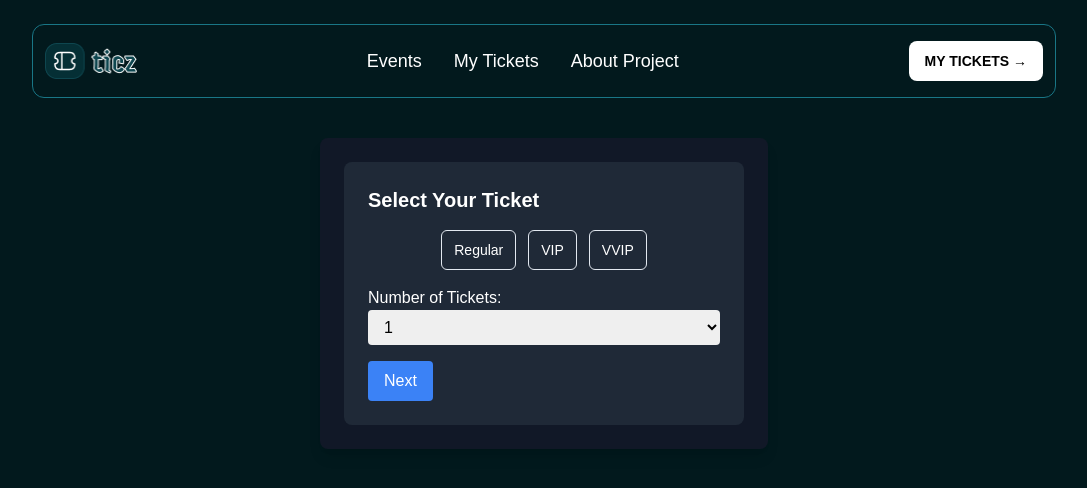
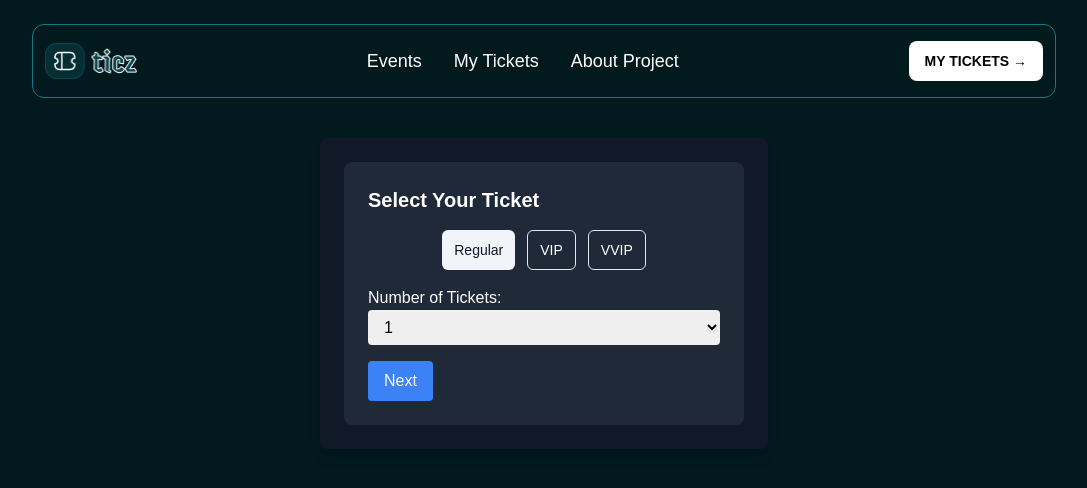
Before and after one commit to ismailoni/hng12-stage2-ticket-booking-app, a Next.js app: page / in a window 1280 px wide. Shown: the top 488 px of the page, without its empty margins (96-1183 px from the left). Built offline with nearby package versions, Linux system fonts and the light colour scheme; a web font is replaced by a local one.

Commit message:
Update TicketSelection.jsx

```diff
--- a/src/components/TicketSelection.jsx
+++ b/src/components/TicketSelection.jsx
@@ -2,7 +2,7 @@ import { useState, useEffect } from "react";
 import { ToggleGroup, ToggleGroupItem } from "@/components/ui/toggle-group";
 
 const TicketSelection = ({ onNext, formData }) => {
-  const [ticketType, setTicketType] = useState(formData.ticketType || "");
+  const [ticketType, setTicketType] = useState(formData.ticketType || "Regular");
   const [ticketAmount, setTicketAmount] = useState(formData.ticketAmount || "1");
 
   useEffect(() => {
```
